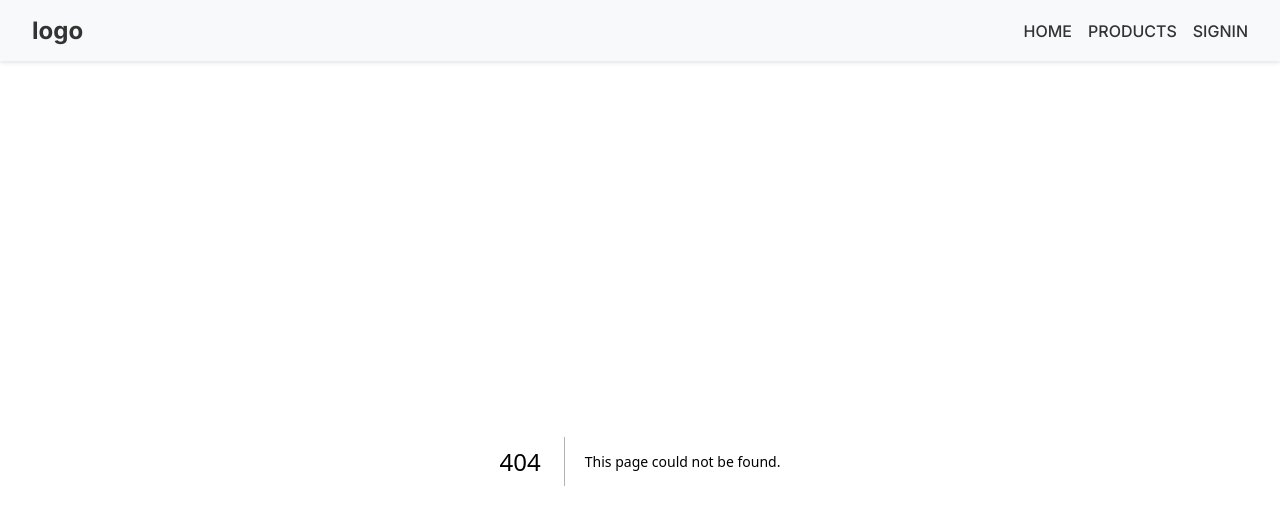
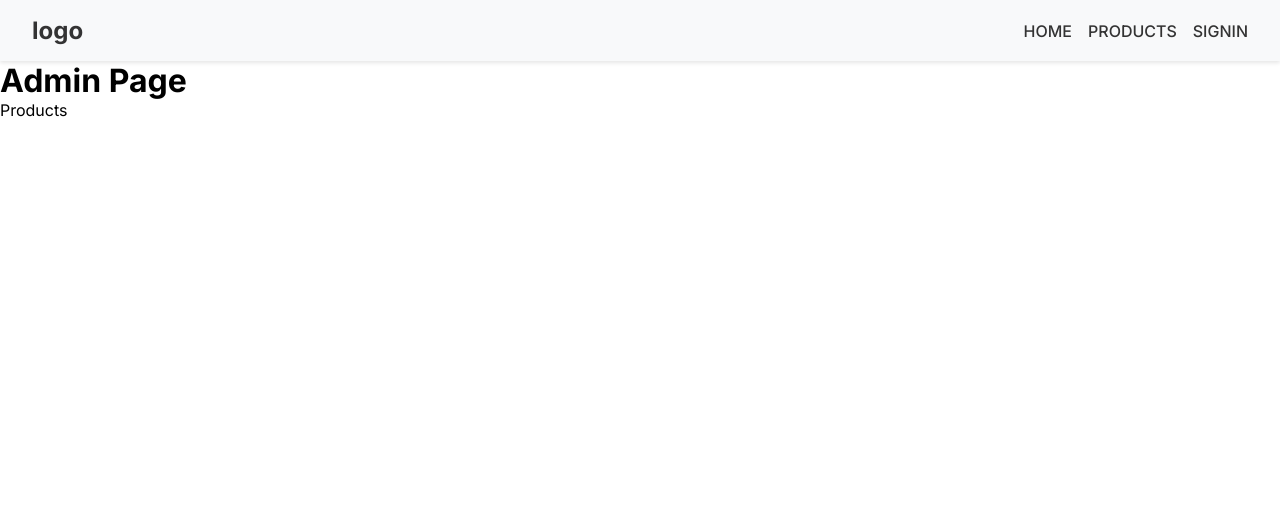
Before and after one commit to Alejandro-Bernal-M/Lovocado-front, a Next.js app: page /admin in a window 1280 px wide. Before the commit this address had no page. Shown: the top 524 px of the page. Built offline with nearby package versions, Linux system fonts and the light colour scheme.

Commit message:
Add admin routes

```diff
--- /dev/null
+++ b/src/app/admin/page.tsx
@@ -0,0 +1,17 @@
+import Link from "next/link";
+
+export default function AdminPage() {
+  return (
+    <div>
+      <h1>Admin Page</h1>
+
+      <div>
+        <ul>
+          <li>
+            <Link href="/admin/products">Products</Link>
+          </li>
+        </ul>
+      </div>
+    </div>
+  );
+};
```
Also changed, not shown: src/app/admin/products/page.tsx (added, +8 -0 lines).
